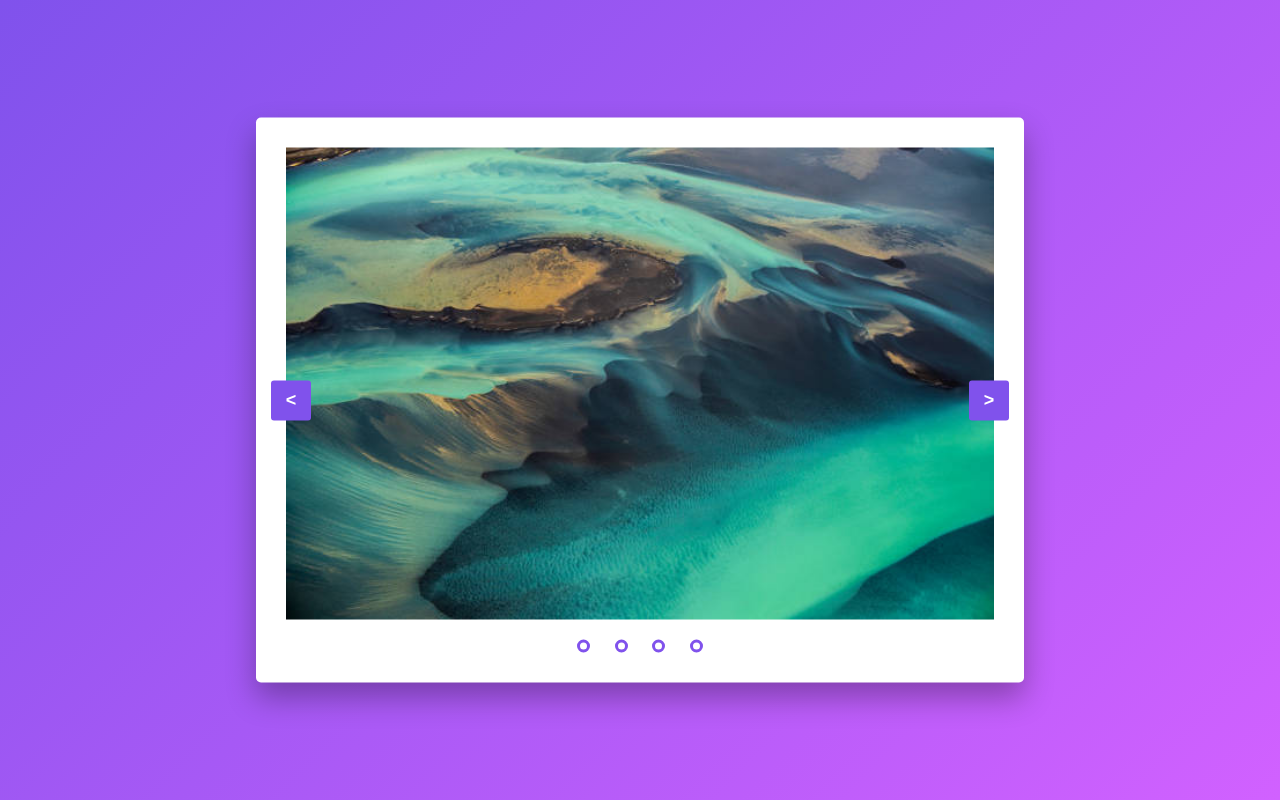
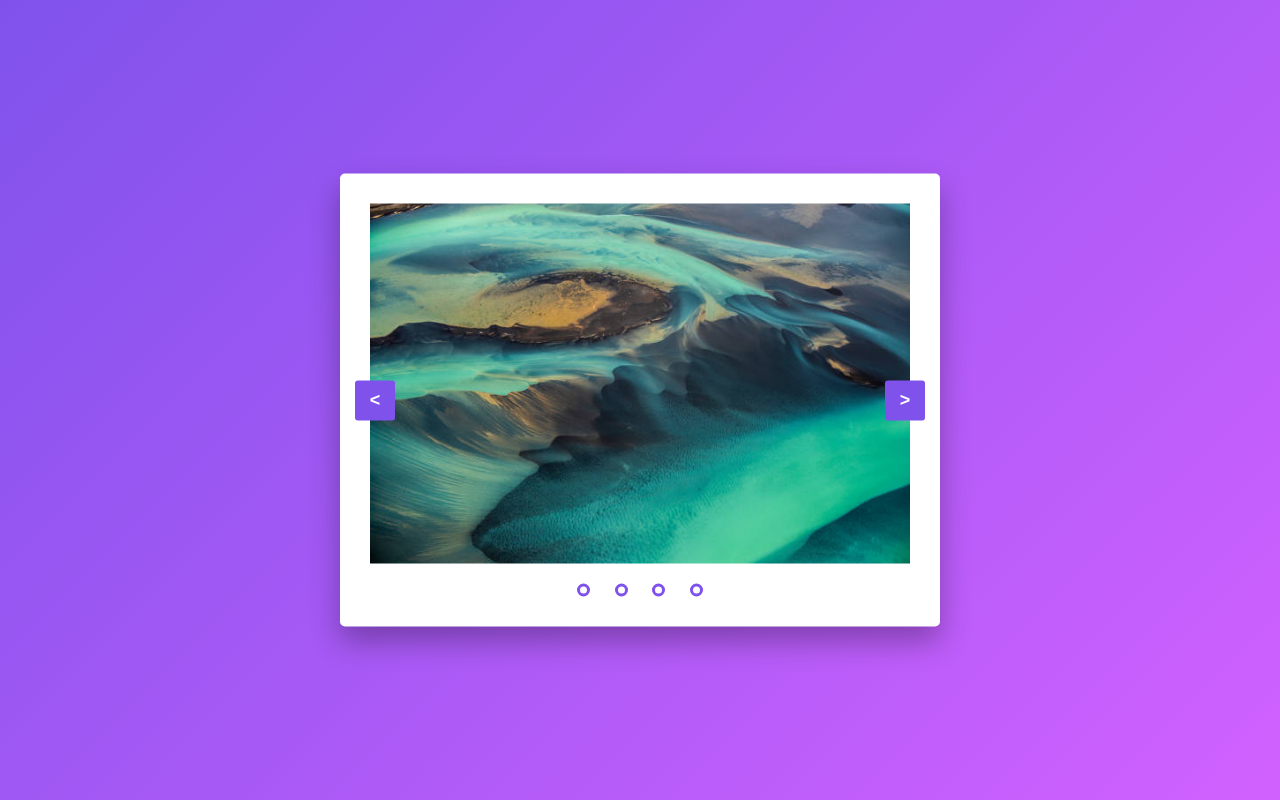
Before and after one commit to MaramIdrees/Task5-1-2, a plain HTML site: page index.html in a window 1280 px wide. Drawn offline with Linux system fonts and the light colour scheme.

Commit message:
changing the widthof the slider

```diff
--- a/assets/css/style.css
+++ b/assets/css/style.css
@@ -11,8 +11,8 @@
 }
 .slider{
     background-color: #ffffff;
-    width:60%;
-    min-width: 520px;
+    width:100%;
+    max-width: 600px;
     padding: 30px;
     position:absolute;
     transform: translate(-50%,-50%);
```
